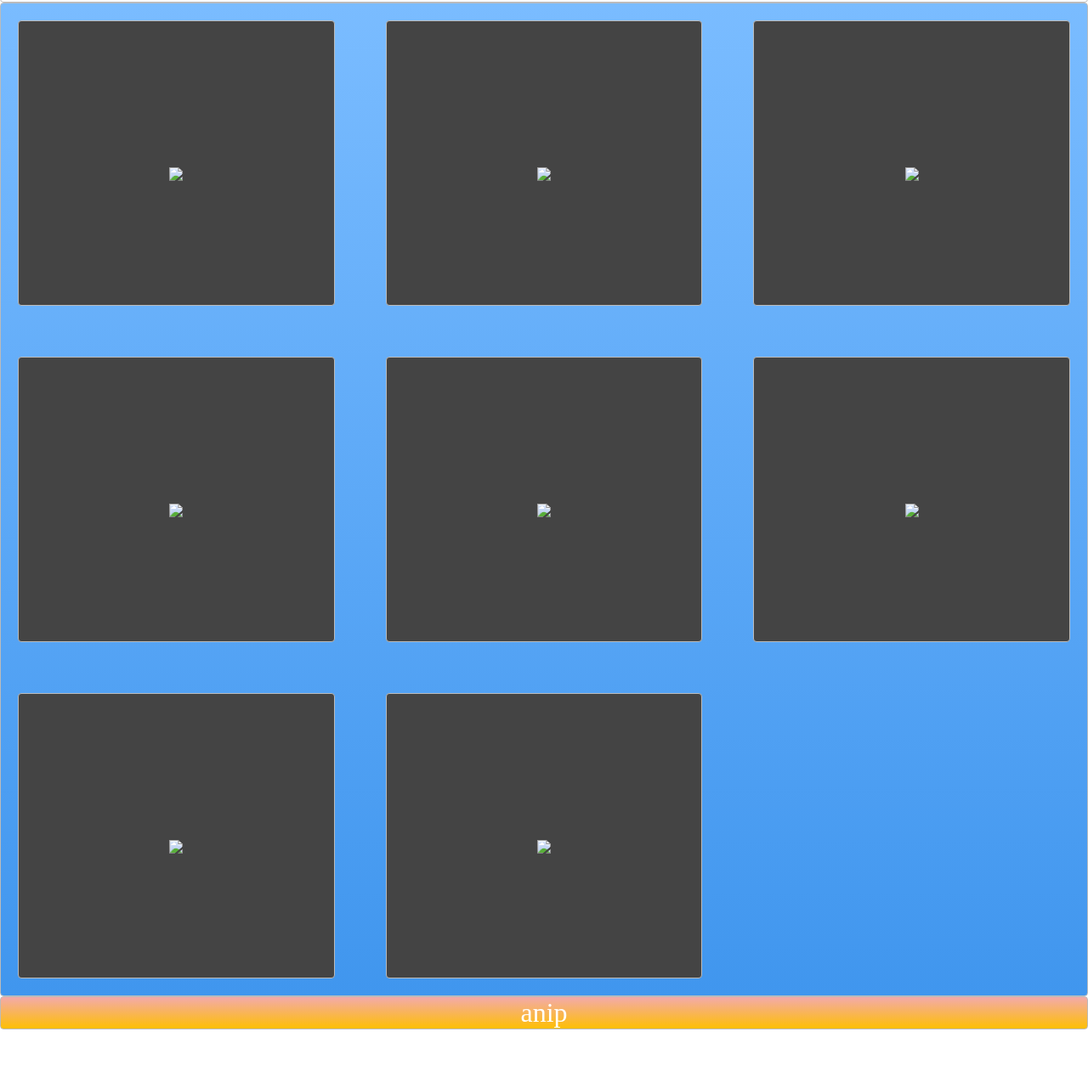
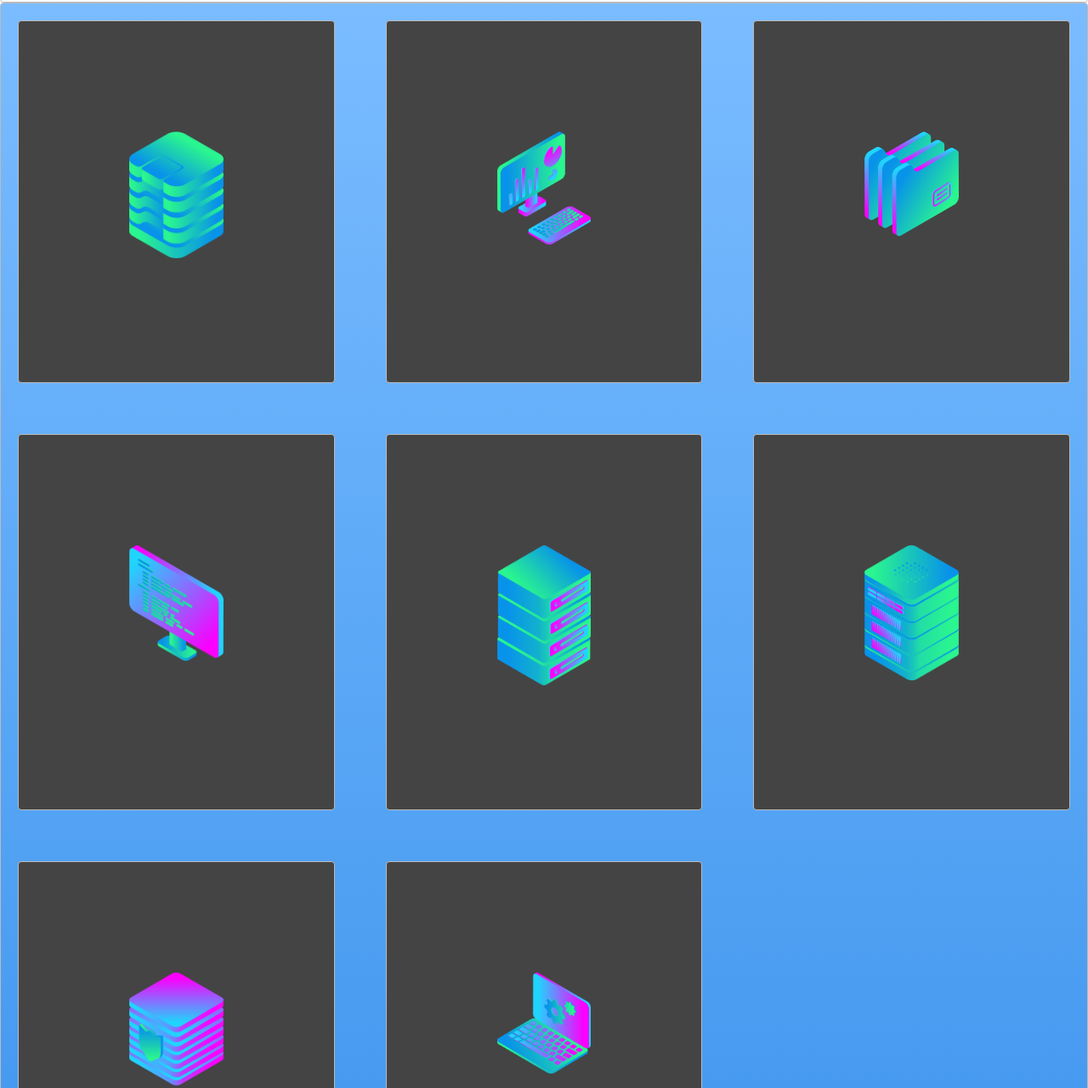
Before and after one commit to anipietrzak/layout_example, a plain HTML site: page index.html in a window 1280 px wide. Shown: the part 399-1680 px from the top of the page at 85% size. Before the commit the page ends 1611 px from the top, so only its background shows below. Drawn offline with Linux system fonts and the light colour scheme.

Commit message:
Update img src

```diff
--- a/index.html
+++ b/index.html
@@ -13,16 +13,16 @@
         <li class="push"><a href="">Contact</a></li>
       </ul>
     </nav>
-    <div class="container zone"><img class="cover" src="img/undraw.png"></div>
+    <div class="container zone"><img class="cover" src="undraw.png"></div>
     <div class="zone blue grid-wrapper">
-          <div class="box zone"><img src="img/data_storage_2_2.png"></div>
-          <div class="box zone"><img src="img/desktop_analytics_2.png"></div>
-          <div class="box zone"><img src="img/files_2.png"></div>
-          <div class="box zone"><img src="img/monitor_coding_2.png"></div>
-          <div class="box zone"><img src="img/server_2_2.png"></div>
-          <div class="box zone"><img src="img/server_3.png"></div>
-          <div class="box zone"><img src="img/server_safe_2.png"></div>
-          <div class="box zone"><img src="img/monitor_settings_2.png"></div>
+          <div class="box zone"><img src="data_storage_2_2.png"></div>
+          <div class="box zone"><img src="desktop_analytics_2.png"></div>
+          <div class="box zone"><img src="files_2.png"></div>
+          <div class="box zone"><img src="monitor_coding_2.png"></div>
+          <div class="box zone"><img src="server_2_2.png"></div>
+          <div class="box zone"><img src="server_3.png"></div>
+          <div class="box zone"><img src="server_safe_2.png"></div>
+          <div class="box zone"><img src="monitor_settings_2.png"></div>
     </div>
     <footer class="zone yellow">anip</footer>
   </div>
```
